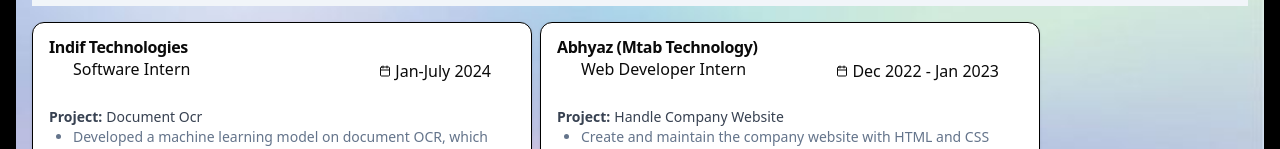
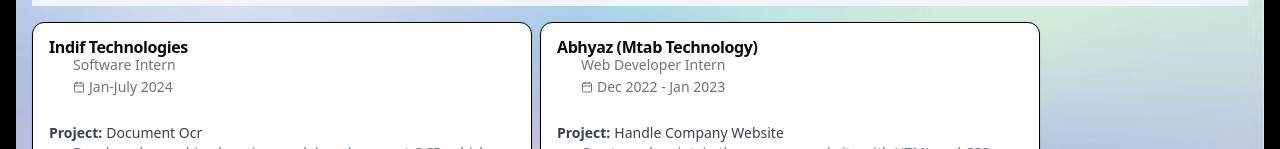
Before and after one commit to deoruchi/personal-portfolio, a React (Vite) app: page / in a window 1280 px wide. Shown: the part 2290-2439 px from the top of the page. Built offline with nearby package versions, Linux system fonts and the light colour scheme.

Commit message:
minor mistakes

```diff
--- a/src/components/shared/Experiencecard.jsx
+++ b/src/components/shared/Experiencecard.jsx
@@ -1,5 +1,5 @@
 import React from "react";
-import { Card, CardContent, CardTitle } from "../ui/card";
+import { Card, CardContent, CardDescription, CardTitle } from "../ui/card";
 import { Button } from "../ui/button";
 import { Calendar } from "lucide-react";
 
@@ -16,13 +16,13 @@
       <CardTitle>{name}</CardTitle>
       {/* Use CardContent for better structure */}
       <CardContent>
-        <div className="flex justify-between items-center space-y-1">
+        <CardDescription className="p-0">
           <div>{role}</div>
           <div className="flex items-center gap-1">
             <Calendar className="w-3" />
             {timeline}
           </div>
-        </div>
+        </CardDescription>
       </CardContent>
       <div className="p-0 text-gray-700">
         <div className="flex items-center gap-1">
--- a/src/components/shared/Header.jsx
+++ b/src/components/shared/Header.jsx
@@ -18,7 +18,7 @@
             <a href="#project">Project</a>
           </li>
           <li className="cursor-pointer hover:text-gray-700">
-            <a href="#Work">Work</a>
+            <a href="#work">Work</a>
           </li>
         </ul>
       </nav>
```
